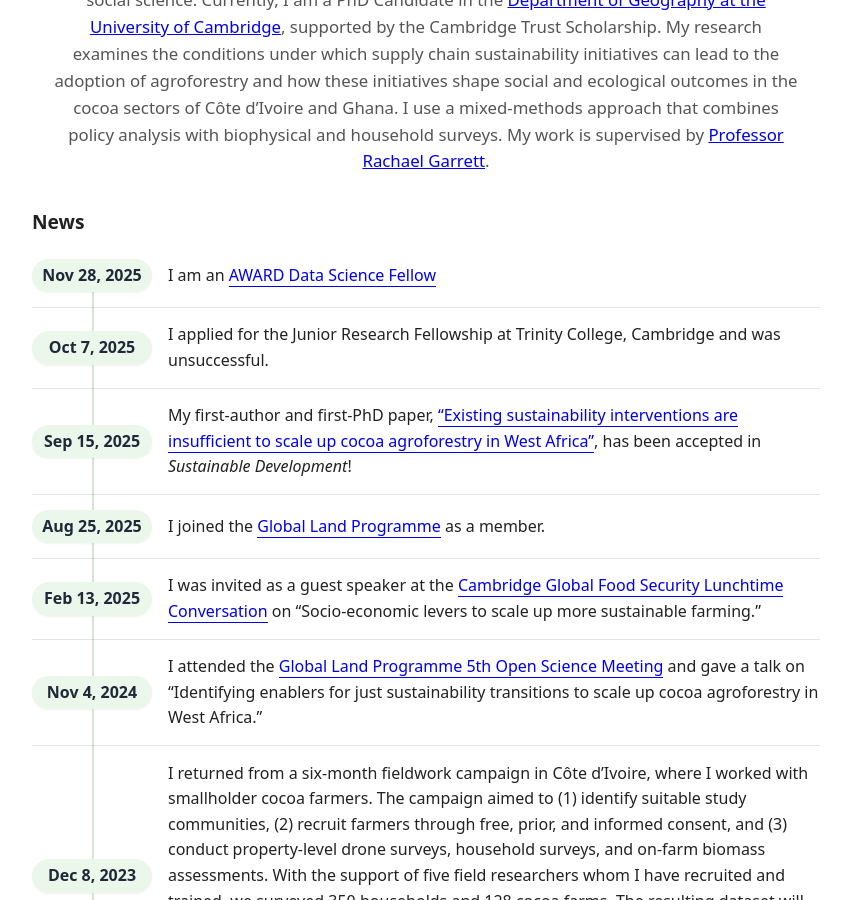
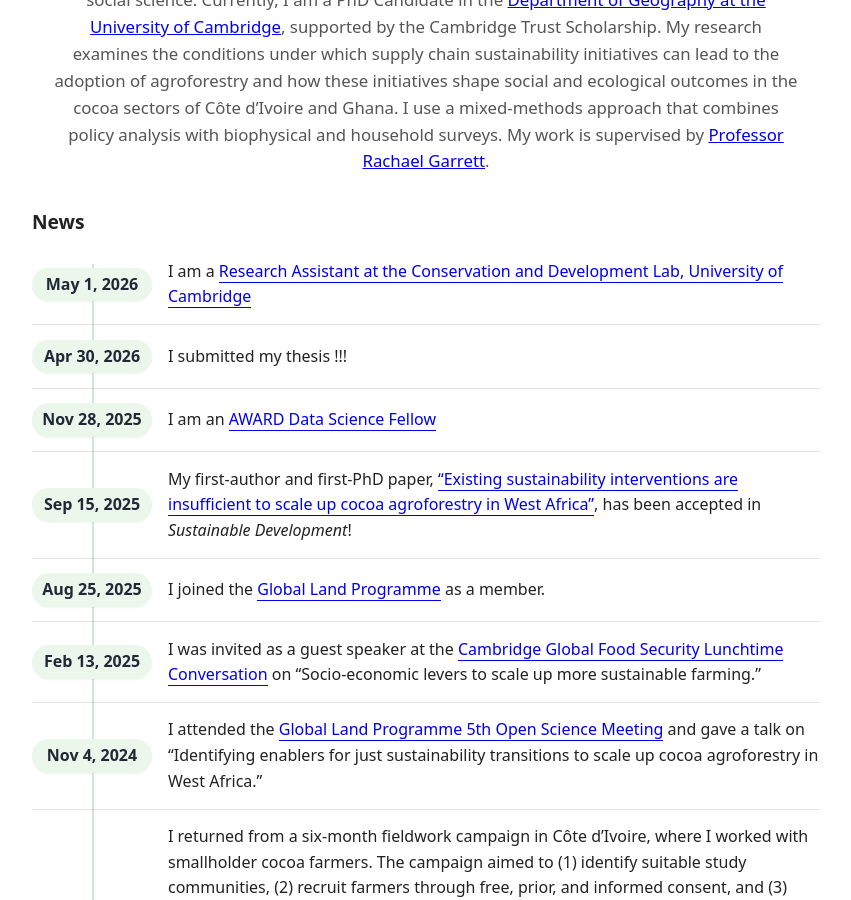
Before and after one commit to priscakmkouakou/priscakmkouakou.github.io, a Jekyll site: the page built from index.md, in a window 1280 px wide and 900 px high, scrolled down 422 px. Shown: the whole window, without its empty margins (214-1065 px from the left). Built offline with Jekyll 4.4.1, drawn with Linux system fonts in a browser that asks for light colours.

Commit message:
Revise news items and add new entries
Updated news items with new dates and content.

```diff
--- a/index.md
+++ b/index.md
@@ -127,17 +127,24 @@ layout: default
 
 <ul class="news-list">
 
+  <li class="news-item">
+    <time class="news-date">May 1, 2026</time>
+    <div class="news-text">
+      I am a <a href="https://www.geog.cam.ac.uk/people/kouakou/"> Research Assistant at the Conservation and Development Lab, University of Cambridge</a>
+    </div>
+  </li>
+
+  <li class="news-item">
+    <time class="news-date">Apr 30, 2026</time>
+    <div class="news-text">
+      I submitted my thesis !!!
+    </div>
+  </li>
+
    <li class="news-item">
     <time class="news-date">Nov 28, 2025</time>
     <div class="news-text">
       I am an <a href="https://awardfellowships.org/data_fellows/?targetCountry=C%C3%B4te%20d%27Ivoire">AWARD Data Science Fellow</a>
-    </div>
-  </li>
-
-  <li class="news-item">
-    <time class="news-date">Oct 7, 2025</time>
-    <div class="news-text">
-      I applied for the Junior Research Fellowship at Trinity College, Cambridge and was unsuccessful.
     </div>
   </li>
 
```
